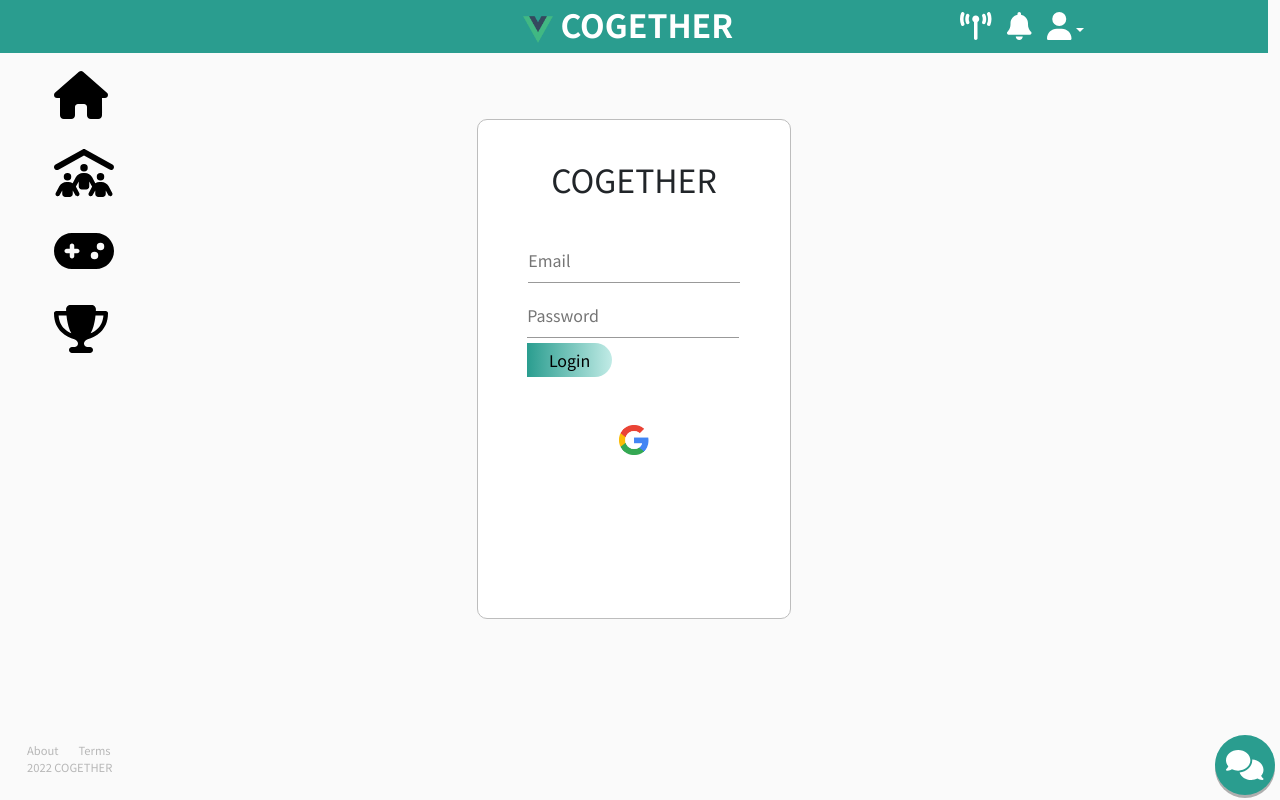
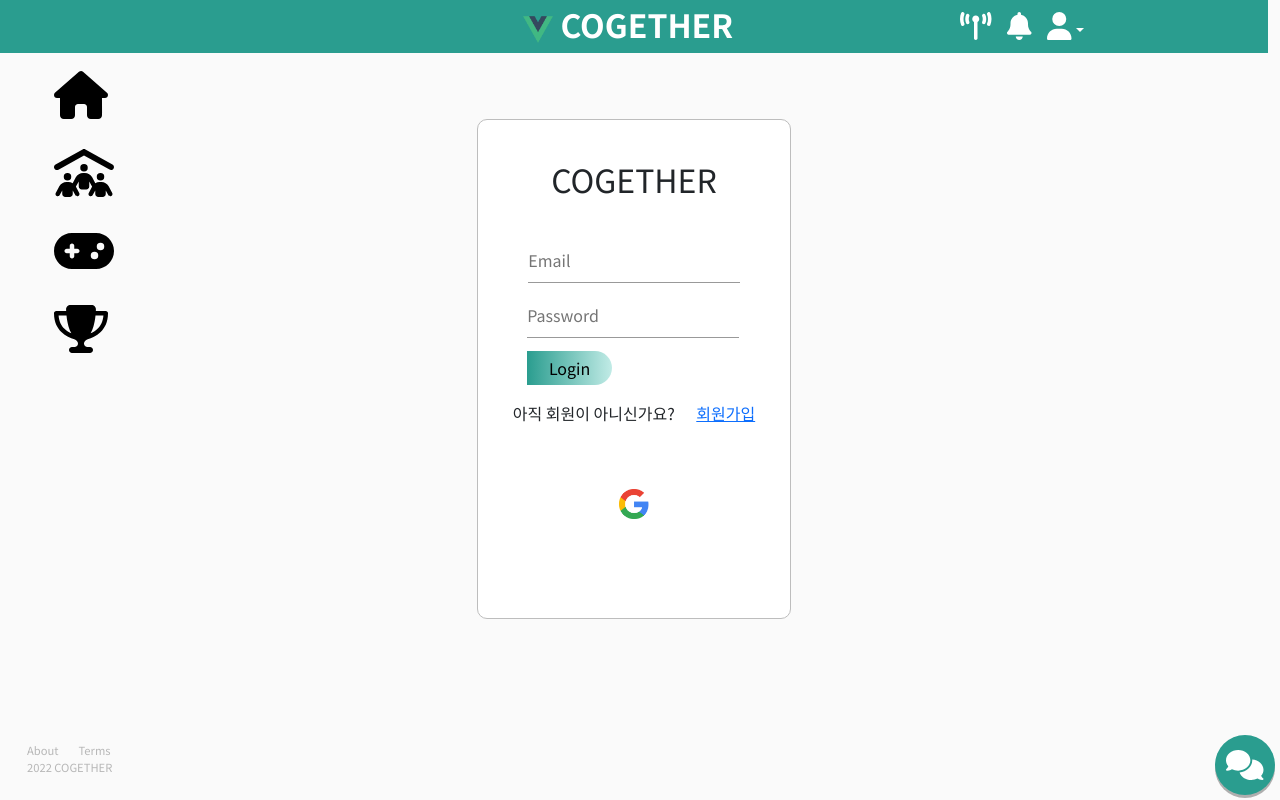
Before and after one commit to 2022Cogether/Cogether, a Vue app: page /#/sign/signin in a window 1280 px wide. Built offline with nearby package versions, Linux system fonts and the light colour scheme.

Commit message:
feat: 로그인 레이아웃 수정, 회원가입 버튼 추가

```diff
--- a/src/components/sign/SignIn.vue
+++ b/src/components/sign/SignIn.vue
@@ -5,8 +5,12 @@
       <form id="login" class="input-group" action="">
         <input type="text" class="input" placeholder="Email" required />
         <input type="password" class="input" placeholder="Password" required />
-        <button class="submit">Login</button>
+        <button class="submit mt-2">Login</button>
       </form>
+    </div>
+    <div class="d-flex justify-content-center mt-3">
+      <p>아직 회원이 아니신가요?&nbsp;&nbsp;&nbsp;&nbsp;&nbsp;&nbsp;</p>
+      <router-link to="signup/"> 회원가입 </router-link>
     </div>
     <div class="social-icons mt-5">
       <img
```
